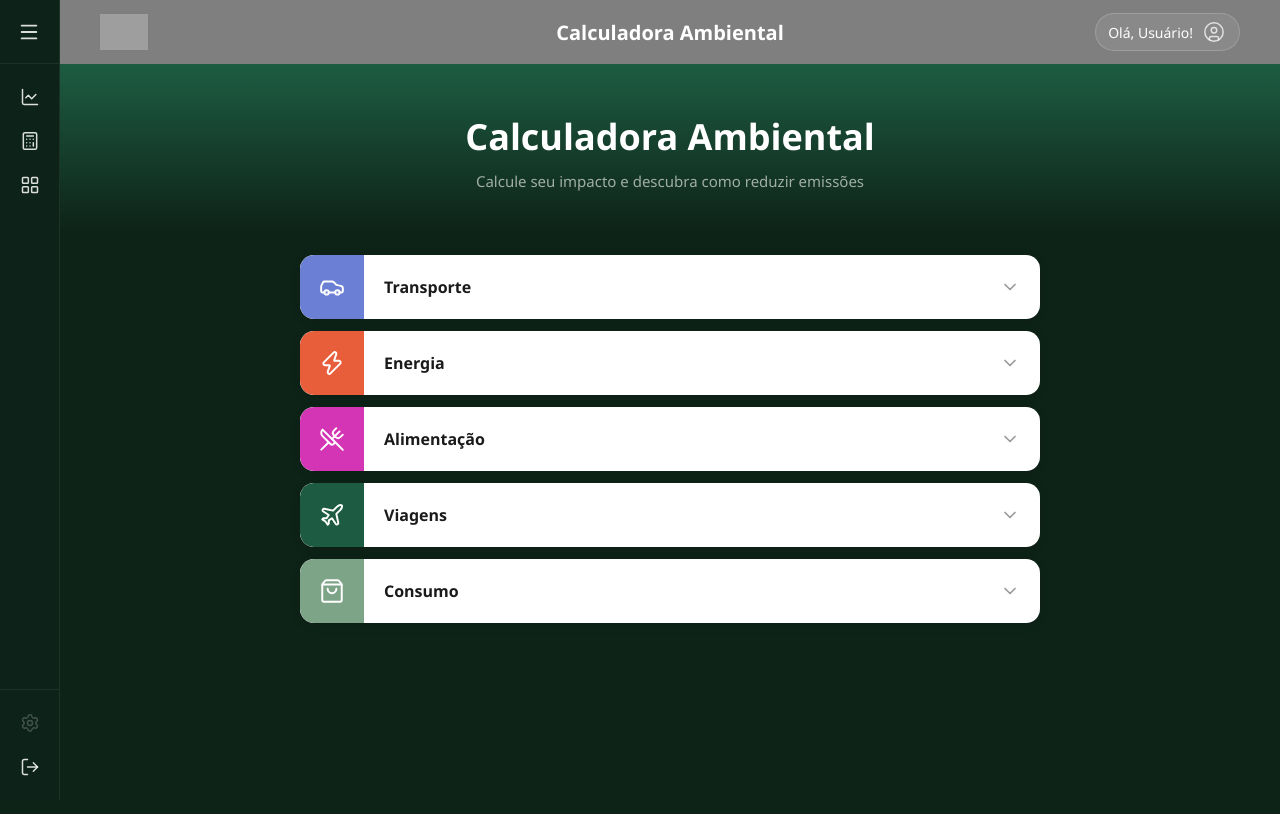
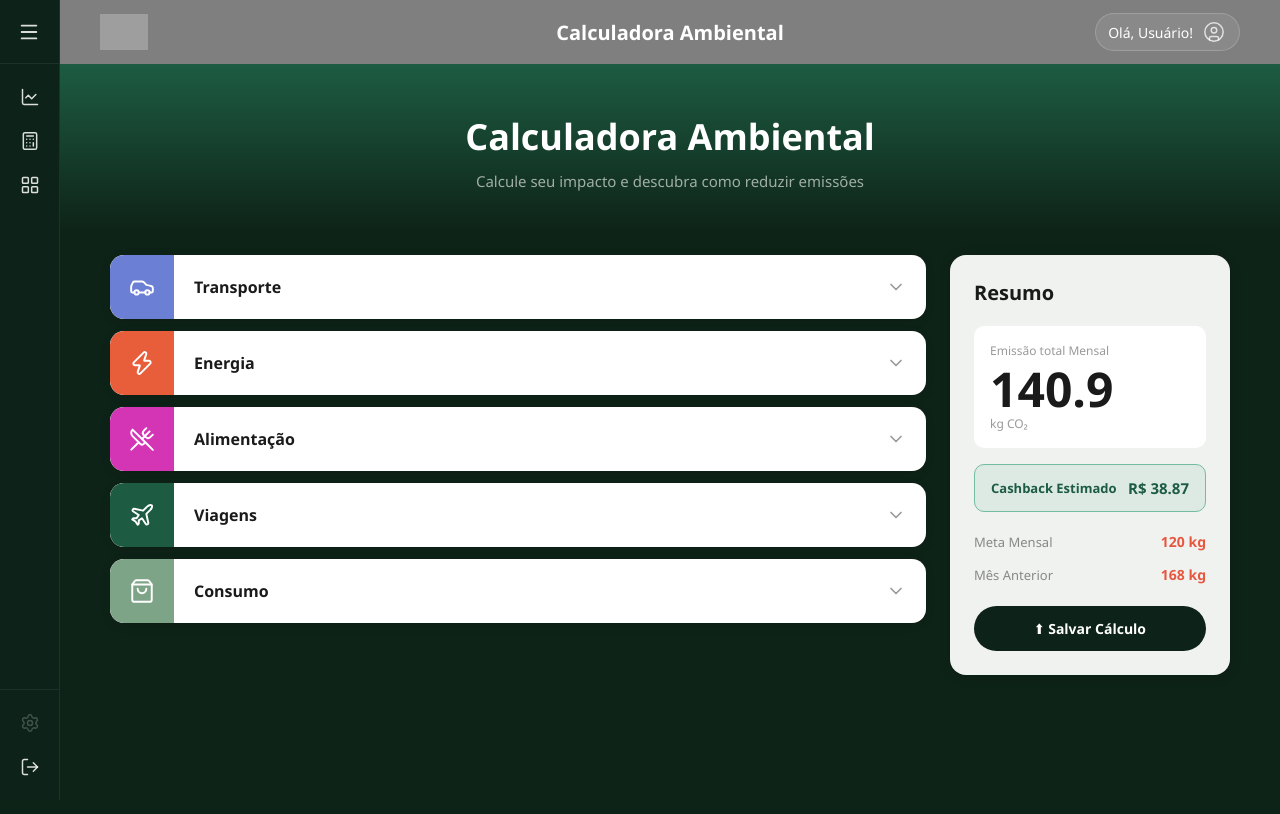
Before and after one commit to Lucascbayma/CICLE, a React (Create React App) app in the folder frontend/: page /calculadora-ambiental in a window 1280 px wide. Shown: the top 814 px of the page. Built offline with nearby package versions, Linux system fonts and the light colour scheme; grey boxes are pictures that could not be loaded.

Commit message:
Adicionando card de resumo na calculadora

```diff
--- a/frontend/src/CalculadoraAmbiental.js
+++ b/frontend/src/CalculadoraAmbiental.js
@@ -132,11 +132,51 @@ function CalculadoraAmbiental() {
     const [openCards, setOpenCards] = useState({});
     const toggle = id => setOpenCards(prev => ({ ...prev, [id]: !prev[id] }));
 
+    const [salvoStatus, setSalvoStatus] = useState('idle'); // idle | salvo | erro
+
     const [transporte, setTransporte] = useState({ km: 150, publicTransport: true,  vehicleType: 'Gasolina'      });
     const [energia,    setEnergia]    = useState({ kwh: 150, solar: false,           fonte: 'Rede elétrica'      });
     const [alimentacao,setAlimentacao]= useState({ diasCarne: 15, plantBased: false, dieta: 'Onívoro'           });
     const [viagens,    setViagens]    = useState({ voosAno: 2, longaDistancia: false, tipo: 'Nacional'           });
     const [consumo,    setConsumo]    = useState({ itens: 10, sustentavel: false,    perfil: 'Médio'             });
+
+    // ── Cálculo de emissões (reativo ao estado) ────────────────
+    const vFactor = { 'Gasolina': 0.21, 'Híbrido': 0.12, 'Elétrico': 0.05 };
+    const fFactor = { 'Rede elétrica': 0.092, 'Misto': 0.050, 'Solar': 0.010 };
+    const dFactor = { 'Onívoro': 3.3, 'Vegetariano': 1.7, 'Vegano': 1.0 };
+    const tKm     = { 'Nacional': 800, 'Internacional': 5000, 'Intercontinental': 12000 };
+    const pKg     = { 'Baixo': 0.8, 'Médio': 2.0, 'Alto': 5.0 };
+
+    const emT = transporte.km * (vFactor[transporte.vehicleType] || 0.21) * (transporte.publicTransport ? 0.75 : 1);
+    const emE = energia.kwh   * (fFactor[energia.fonte]          || 0.092) * (energia.solar             ? 0.50 : 1);
+    const emA = alimentacao.diasCarne * (dFactor[alimentacao.dieta] || 3.3) * (alimentacao.plantBased   ? 0.50 : 1);
+    const emV = (viagens.voosAno / 12) * (tKm[viagens.tipo] || 800) * 0.255 * (viagens.longaDistancia  ? 1.50 : 1);
+    const emC = consumo.itens * (pKg[consumo.perfil] || 2.0) * (consumo.sustentavel                     ? 0.60 : 1);
+
+    const emissaoTotal = Math.round((emT + emE + emA + emV + emC) * 10) / 10;
+    const cashback     = Math.max(0, (400 - emissaoTotal) * 0.15).toFixed(2);
+
+    const salvarCalculo = () => {
+        try {
+            const historico = JSON.parse(localStorage.getItem('cicle_calculos') || '[]');
+            historico.unshift({
+                data: new Date().toLocaleString('pt-BR'),
+                emissaoTotal,
+                cashback,
+                transporte,
+                energia,
+                alimentacao,
+                viagens,
+                consumo,
+            });
+            localStorage.setItem('cicle_calculos', JSON.stringify(historico.slice(0, 20)));
+            setSalvoStatus('salvo');
+        } catch {
+            setSalvoStatus('erro');
+        } finally {
+            setTimeout(() => setSalvoStatus('idle'), 3000);
+        }
+    };
 
     return (
         <div style={{
@@ -191,10 +231,15 @@ function CalculadoraAmbiental() {
                 </p>
             </section>
 
-            {/* Acordeões */}
-            <div style={{ maxWidth: '820px', margin: '0 auto', padding: '24px 40px 80px' }}>
+            {/* Conteúdo: 2 colunas */}
+            <div style={{
+                display: 'flex', gap: '24px', alignItems: 'flex-start',
+                maxWidth: '1200px', margin: '0 auto', padding: '24px 40px 80px',
+            }}>
 
-                {/* Transporte */}
+                {/* ── Coluna esquerda: acordeões ── */}
+                <div style={{ flex: 1, minWidth: 0 }}>
+
                     <AccordionCard Icon={Car} iconBg="#6B7FD4" label="Transporte"
                         open={!!openCards.transporte} onToggle={() => toggle('transporte')}>
                         <SliderRow
@@ -217,7 +262,6 @@ function CalculadoraAmbiental() {
                         </div>
                     </AccordionCard>
 
-                {/* Energia */}
                     <AccordionCard Icon={Zap} iconBg="#E85E3B" label="Energia"
                         open={!!openCards.energia} onToggle={() => toggle('energia')}>
                         <SliderRow
@@ -240,7 +284,6 @@ function CalculadoraAmbiental() {
                         </div>
                     </AccordionCard>
 
-                {/* Alimentação */}
                     <AccordionCard Icon={UtensilsCrossed} iconBg="#D435B5" label="Alimentação"
                         open={!!openCards.alimentacao} onToggle={() => toggle('alimentacao')}>
                         <SliderRow
@@ -263,7 +306,6 @@ function CalculadoraAmbiental() {
                         </div>
                     </AccordionCard>
 
-                {/* Viagens */}
                     <AccordionCard Icon={Plane} iconBg="#1d5c42" label="Viagens"
                         open={!!openCards.viagens} onToggle={() => toggle('viagens')}>
                         <SliderRow
@@ -286,7 +328,6 @@ function CalculadoraAmbiental() {
                         </div>
                     </AccordionCard>
 
-                {/* Consumo */}
                     <AccordionCard Icon={ShoppingBag} iconBg="#7EA488" label="Consumo"
                         open={!!openCards.consumo} onToggle={() => toggle('consumo')}>
                         <SliderRow
@@ -310,6 +351,80 @@ function CalculadoraAmbiental() {
                     </AccordionCard>
 
                 </div>
+
+                {/* ── Coluna direita: Resumo sticky ── */}
+                <div style={{ width: '280px', flexShrink: 0, position: 'sticky', top: '88px' }}>
+                    <div style={{
+                        backgroundColor: '#f0f2ef', borderRadius: '16px',
+                        padding: '24px', boxShadow: '0 2px 12px rgba(0,0,0,0.18)',
+                    }}>
+                        <h3 style={{ color: '#1a1a1a', fontSize: '20px', fontWeight: '800', margin: '0 0 20px 0' }}>
+                            Resumo
+                        </h3>
+
+                        {/* Emissão total mensal */}
+                        <div style={{ backgroundColor: 'white', borderRadius: '10px', padding: '16px', marginBottom: '16px' }}>
+                            <p style={{ color: '#999', fontSize: '12px', margin: '0 0 6px 0' }}>Emissão total Mensal</p>
+                            <p style={{ fontSize: '48px', fontWeight: '800', color: '#1a1a1a', margin: '0 0 2px 0', lineHeight: 1 }}>
+                                {emissaoTotal}
+                            </p>
+                            <p style={{ color: '#999', fontSize: '12px', margin: 0 }}>kg CO₂</p>
+                        </div>
+
+                        {/* Cashback estimado */}
+                        <div style={{
+                            backgroundColor: 'rgba(114,188,161,0.15)',
+                            border: '1px solid #72bca1',
+                            borderRadius: '10px', padding: '13px 16px', marginBottom: '20px',
+                            display: 'flex', justifyContent: 'space-between', alignItems: 'center',
+                        }}>
+                            <span style={{ color: '#1d5c42', fontWeight: '600', fontSize: '13px' }}>Cashback Estimado</span>
+                            <span style={{ color: '#1d5c42', fontWeight: '700', fontSize: '15px' }}>R$ {cashback}</span>
+                        </div>
+
+                        {/* Meta Mensal / Mês Anterior */}
+                        <div style={{ display: 'flex', flexDirection: 'column', gap: '14px', marginBottom: '22px' }}>
+                            <div style={{ display: 'flex', justifyContent: 'space-between', alignItems: 'center' }}>
+                                <span style={{ color: '#888', fontSize: '13px' }}>Meta Mensal</span>
+                                <span style={{ color: '#e75740', fontWeight: '700', fontSize: '14px' }}>120 kg</span>
+                            </div>
+                            <div style={{ display: 'flex', justifyContent: 'space-between', alignItems: 'center' }}>
+                                <span style={{ color: '#888', fontSize: '13px' }}>Mês Anterior</span>
+                                <span style={{ color: '#e75740', fontWeight: '700', fontSize: '14px' }}>168 kg</span>
+                            </div>
+                        </div>
+
+                        {/* Botão Salvar Cálculo */}
+                        <button
+                            onClick={salvarCalculo}
+                            disabled={salvoStatus !== 'idle'}
+                            style={{
+                                width: '100%',
+                                padding: '13px',
+                                borderRadius: '999px',
+                                border: 'none',
+                                backgroundColor: salvoStatus === 'salvo' ? '#1d5c42'
+                                               : salvoStatus === 'erro'  ? '#e75740'
+                                               : '#0d2218',
+                                color: 'white',
+                                fontSize: '14px',
+                                fontWeight: '600',
+                                cursor: salvoStatus !== 'idle' ? 'default' : 'pointer',
+                                transition: 'background 0.2s',
+                                display: 'flex',
+                                alignItems: 'center',
+                                justifyContent: 'center',
+                                gap: '8px',
+                            }}
+                        >
+                            {salvoStatus === 'salvo' ? '✓ Cálculo Salvo!'
+                           : salvoStatus === 'erro'  ? '✕ Erro ao salvar'
+                           : '⬆ Salvar Cálculo'}
+                        </button>
+                    </div>
+                </div>
+
+            </div>
         </div>
     );
 }
```
Lines whose indentation alone changed are shown as unchanged.
